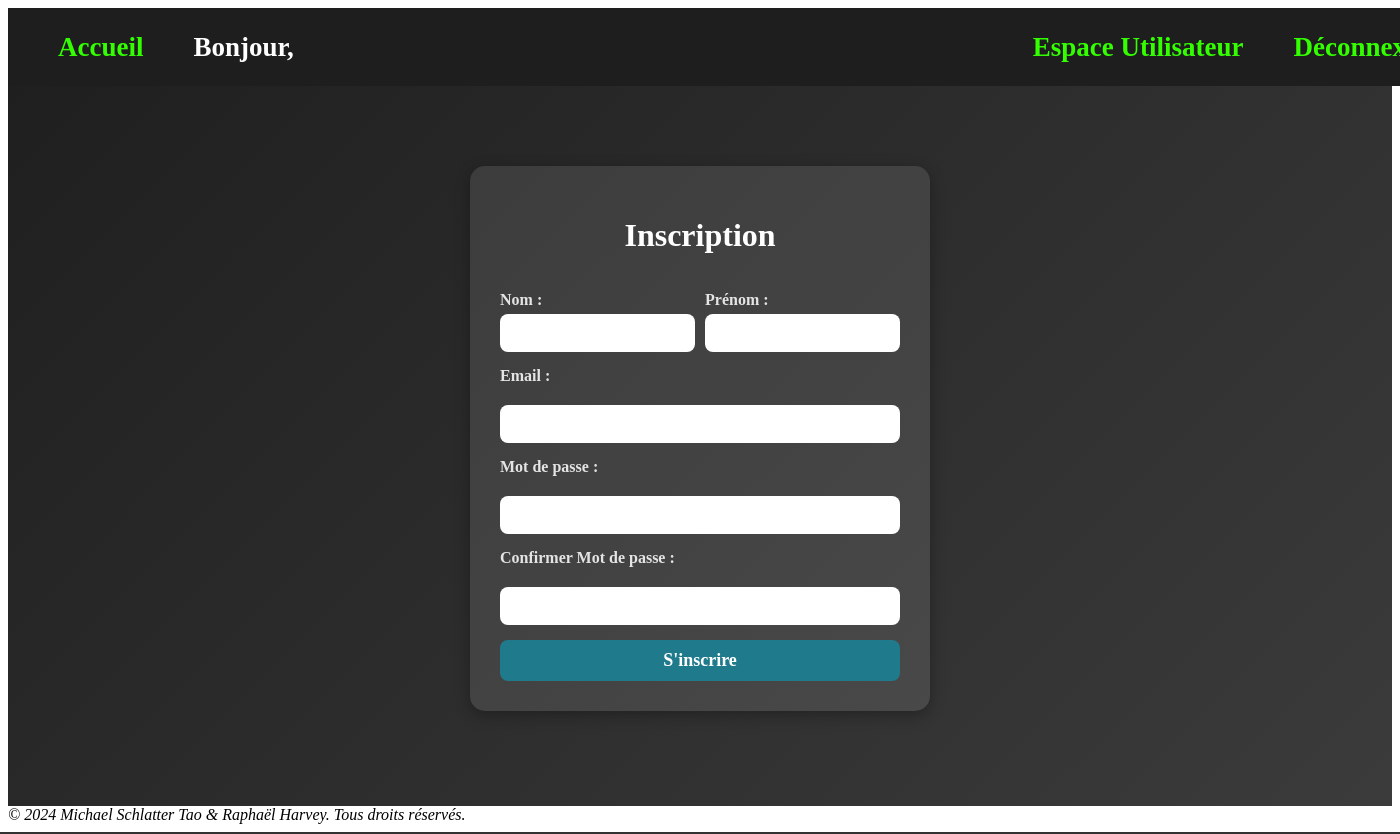
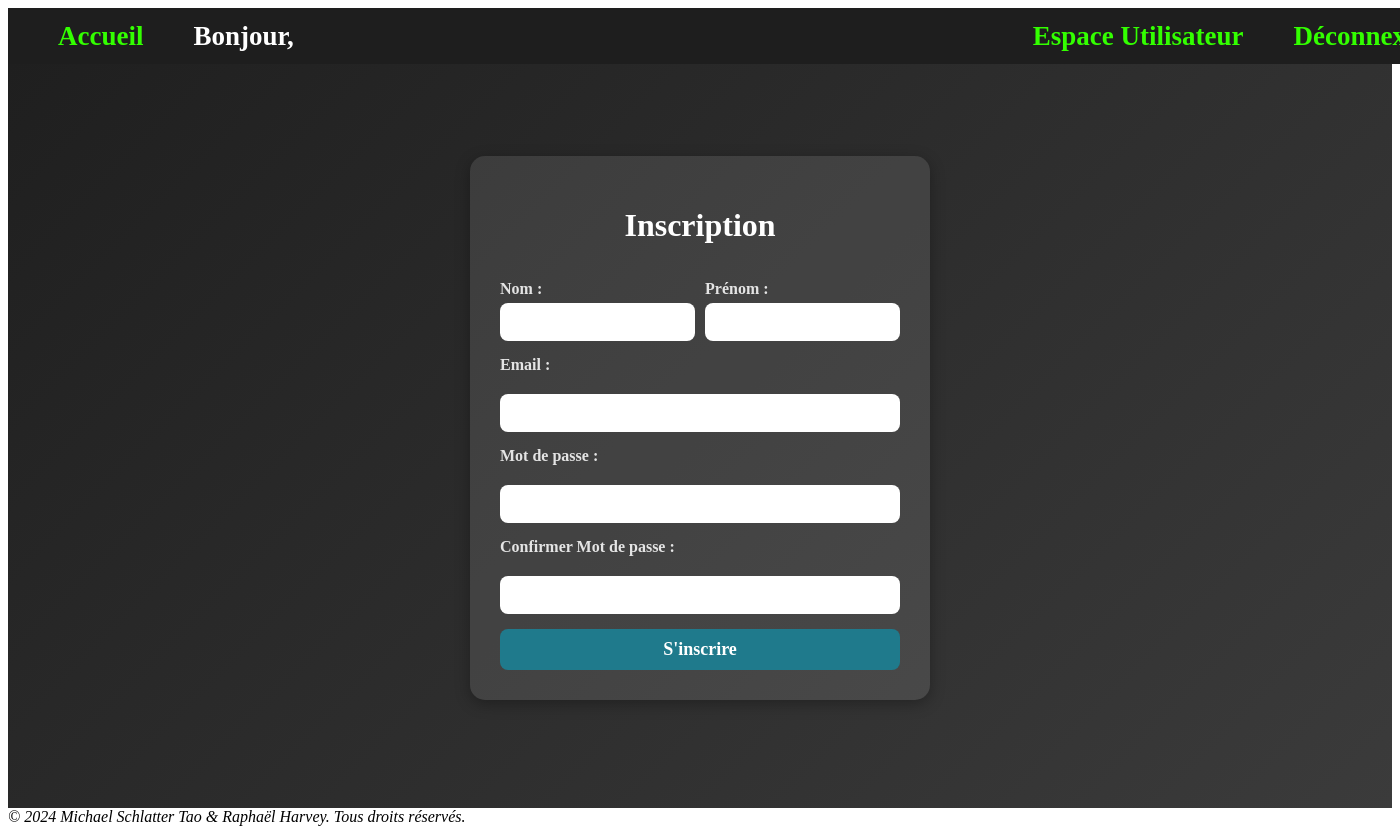
Before and after one commit to SchMic2333834/projet-final-explo-techno, a CodeIgniter 4 app: the page made by project/ci-news/app/Views/pages/inscription.php in a window 1400 px wide; the page is wider, and only the part inside the window is pictured. Run offline with PHP 8.4 and a stand-in for CodeIgniter, Linux system fonts and the light colour scheme; the template is opened without the code that fills it, so the values that code supplies are empty; some libraries are stand-ins or nearby versions.

Commit message:
asdfghjkl.;

```diff
--- a/project/ci-news/app/Views/pages/inscription.php
+++ b/project/ci-news/app/Views/pages/inscription.php
@@ -9,7 +9,7 @@
         flex-direction: row;
         justify-content: center;
         align-items: center;
-        height: 90vh;
+        height: 93vh;
         margin: 0;
         background: linear-gradient(135deg, #1f1f1f, #3b3b3b);
         color: #e4e4e4;
--- a/project/ci-news/app/Views/templates/footer.php
+++ b/project/ci-news/app/Views/templates/footer.php
@@ -1,3 +1,3 @@
-    <em>&copy; 2024 Michael Schlatter Tao & Raphaël Harvey. Tous droits réservés.</em>
+    <em id="footer">&copy; 2024 Michael Schlatter Tao & Raphaël Harvey. Tous droits réservés.</em>
 </body>
 </html>
--- a/project/ci-news/app/Views/templates/header.php
+++ b/project/ci-news/app/Views/templates/header.php
@@ -12,6 +12,7 @@
             text-align: center;
             color:white;
             width:100vw;
+            background: #1e1e1e;
         }
         .quantico-regular {
             font-family: "Quantico", sans-serif;
@@ -65,7 +66,6 @@
 
         ::-webkit-scrollbar-track {
             background: #1e1e1e;
-            border-radius: 4px;
         }
 
         ::-webkit-scrollbar-thumb:hover {
--- a/project/ci-news/app/Views/templates/nav.php
+++ b/project/ci-news/app/Views/templates/nav.php
@@ -3,7 +3,6 @@
         display: flex;
         align-items: center;
         justify-content: space-between;
-        flex: 10%;
         width: 100%;
         height: 7vh;
         background-color: #1e1e1e;
```
Also changed, not shown: project/ci-news/app/Views/pages/donnees.php (+19 -2 lines).
